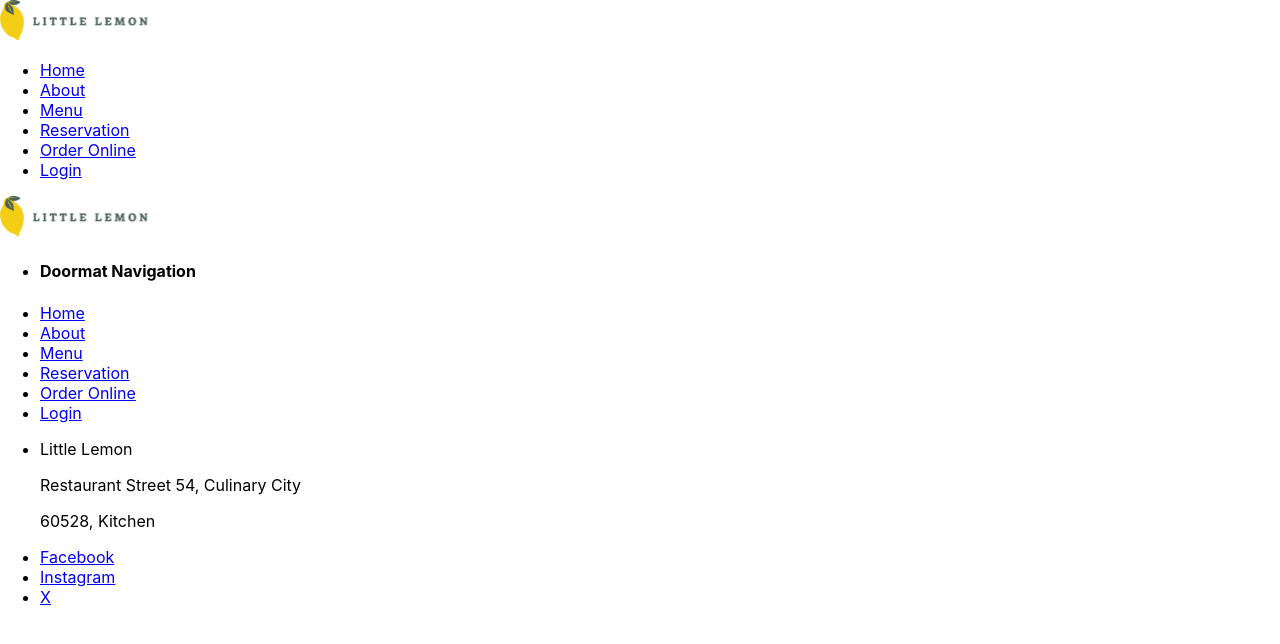
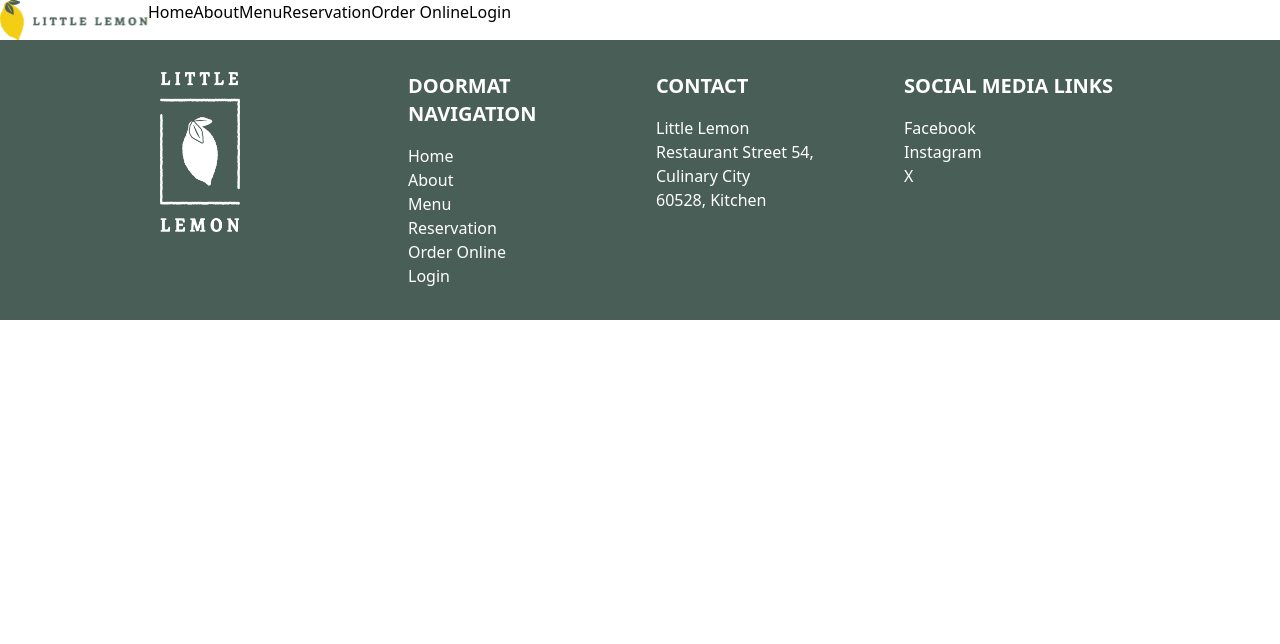
Before and after one commit to erickpatrick/coursera-meta-frontend-capstone-project-little-lemon, a React (Create React App) app: page / in a window 1280 px wide. Shown: the top 644 px of the page. Built offline with nearby package versions, Linux system fonts and the light colour scheme.

Commit message:
adds tailwind, and adjusts footer layour

```diff
--- a/package.json
+++ b/package.json
@@ -33,6 +33,7 @@
     ]
   },
   "devDependencies": {
+    "tailwindcss": "^3.4.17",
     "web-vitals": "^4.2.4"
   }
 }
--- a/src/App.css
+++ b/src/App.css
@@ -1,38 +1,3 @@
-.App {
-  text-align: center;
+.footer {
+  background: #495e57
 }
-
-.App-logo {
-  height: 40vmin;
-  pointer-events: none;
-}
-
-@media (prefers-reduced-motion: no-preference) {
-  .App-logo {
-    animation: App-logo-spin infinite 20s linear;
-  }
-}
-
-.App-header {
-  background-color: #282c34;
-  min-height: 100vh;
-  display: flex;
-  flex-direction: column;
-  align-items: center;
-  justify-content: center;
-  font-size: calc(10px + 2vmin);
-  color: white;
-}
-
-.App-link {
-  color: #61dafb;
-}
-
-@keyframes App-logo-spin {
-  from {
-    transform: rotate(0deg);
-  }
-  to {
-    transform: rotate(360deg);
-  }
-}
--- a/src/components/Footer.jsx
+++ b/src/components/Footer.jsx
@@ -1,28 +1,32 @@
-import Logo2 from "../assets/Logo.svg"
+import Logo2 from "../assets/logo-vertical.png"
 
 export default function Footer() {
-    return <footer>
-        <img src={Logo2} alt="Little Lemon vertical logo" />
-        <ul>
-            <li><h4>Doormat Navigation</h4></li>
-            <li><a href="#">Home</a></li>
-            <li><a href="#">About</a></li>
-            <li><a href="#">Menu</a></li>
-            <li><a href="#">Reservation</a></li>
-            <li><a href="#">Order Online</a></li>
-            <li><a href="#">Login</a></li>
+    return <footer className="font-sans footer">
+        <div className="max-w-5xl mx-auto p-8 grid grid-cols-2 sm:grid-cols-4 gap-8">
+            <a href="/"><img className="w-20 h-40" src={Logo2} alt="Little Lemon vertical logo" /></a>
+            <ul className="">
+                <li><h4 className="mb-4 uppercase text-white font-bold text-xl">Doormat Navigation</h4></li>
+                <li><a className="text-white hover:text-white hover:underline" href="#">Home</a></li>
+                <li><a className="text-white hover:text-white hover:underline" href="#">About</a></li>
+                <li><a className="text-white hover:text-white hover:underline" href="#">Menu</a></li>
+                <li><a className="text-white hover:text-white hover:underline" href="#">Reservation</a></li>
+                <li><a className="text-white hover:text-white hover:underline" href="#">Order Online</a></li>
+                <li><a className="text-white hover:text-white hover:underline" href="#">Login</a></li>
             </ul>
             <ul>
-            <li>
+                <li><h4 className="mb-4 uppercase text-white font-bold text-xl">Contact</h4></li>
+                <li className="text-white">
                     <p>Little Lemon</p>
                     <p>Restaurant Street 54, Culinary City</p>
                     <p>60528, Kitchen</p>
                 </li>
             </ul>
             <ul>
-            <li><a href="#">Facebook</a></li>
-            <li><a href="#">Instagram</a></li>
-            <li><a href="#">X</a></li>
+                <li><h4 className="mb-4 uppercase text-white font-bold text-xl">Social Media Links</h4></li>
+                <li><a className="text-white hover:text-white hover:underline" href="#">Facebook</a></li>
+                <li><a className="text-white hover:text-white hover:underline" href="#">Instagram</a></li>
+                <li><a className="text-white hover:text-white hover:underline" href="#">X</a></li>
             </ul>
+        </div>
     </footer>
 }
--- a/src/components/Header.jsx
+++ b/src/components/Header.jsx
@@ -2,7 +2,7 @@ import Nav from './Nav'
 import Logo from '../assets/Logo.svg'
 
 export default function Header() {
-    return <header>
+    return <header className="flex header">
         <img className="logo" src={Logo} alt="Little Lemon logo" />
         <Nav />
     </header>
--- a/src/components/Nav.jsx
+++ b/src/components/Nav.jsx
@@ -1,6 +1,6 @@
 export default function Nav() {
     return <nav>
-        <ul>
+        <ul className="flex navigation">
             <li><a href="#">Home</a></li>
             <li><a href="#">About</a></li>
             <li><a href="#">Menu</a></li>
--- a/src/index.css
+++ b/src/index.css
@@ -1,13 +1,3 @@
-body {
-  margin: 0;
-  font-family: -apple-system, BlinkMacSystemFont, 'Segoe UI', 'Roboto', 'Oxygen',
-    'Ubuntu', 'Cantarell', 'Fira Sans', 'Droid Sans', 'Helvetica Neue',
-    sans-serif;
-  -webkit-font-smoothing: antialiased;
-  -moz-osx-font-smoothing: grayscale;
-}
-
-code {
-  font-family: source-code-pro, Menlo, Monaco, Consolas, 'Courier New',
-    monospace;
-}
+@tailwind base;
+@tailwind components;
+@tailwind utilities;
--- /dev/null
+++ b/tailwind.config.js
@@ -0,0 +1,10 @@
+/** @type {import('tailwindcss').Config} */
+module.exports = {
+  content: [
+    "./src/**/*.{js,jsx,ts,tsx}",
+  ],
+  theme: {
+    extend: {},
+  },
+  plugins: [],
+}
```
Also changed, not shown: src/assets/logo-vertical.png (added), 1 other file (tests, documents, lock files or other folders). Lines whose indentation alone changed are shown as unchanged.
